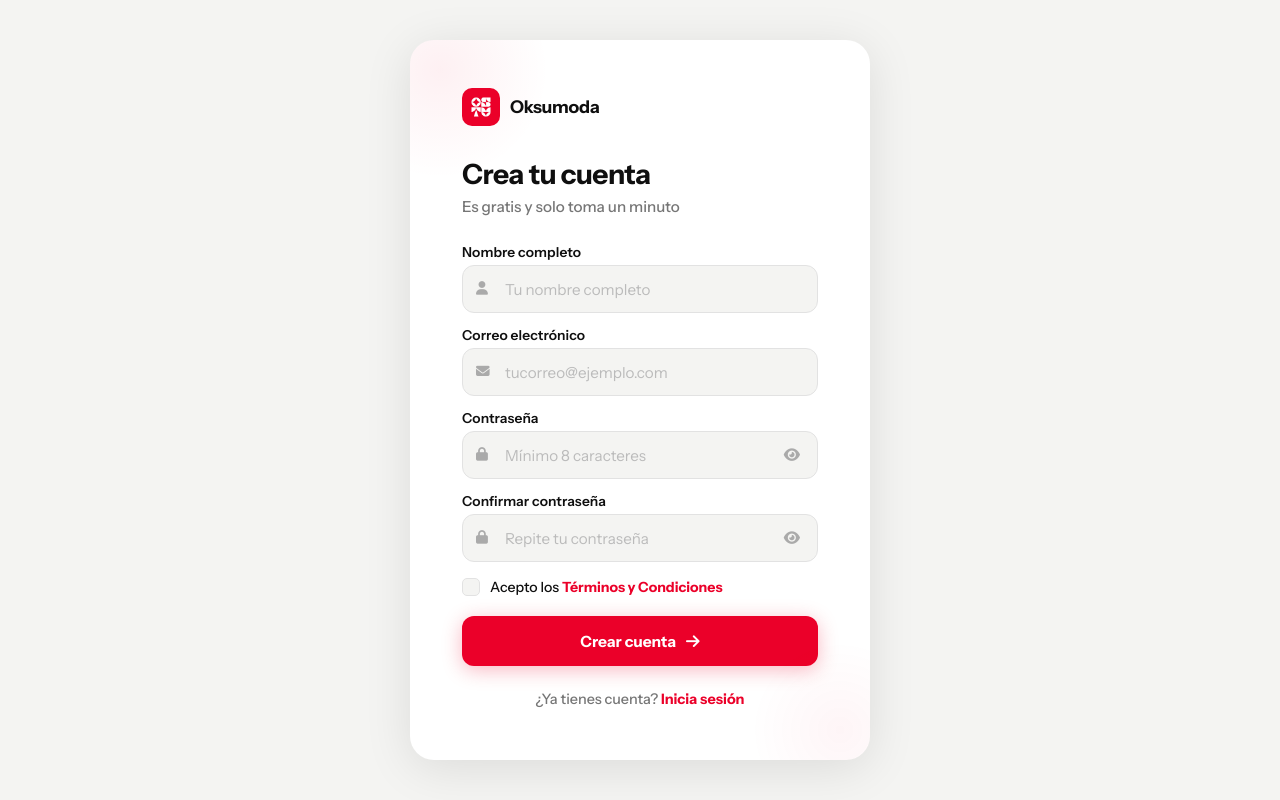
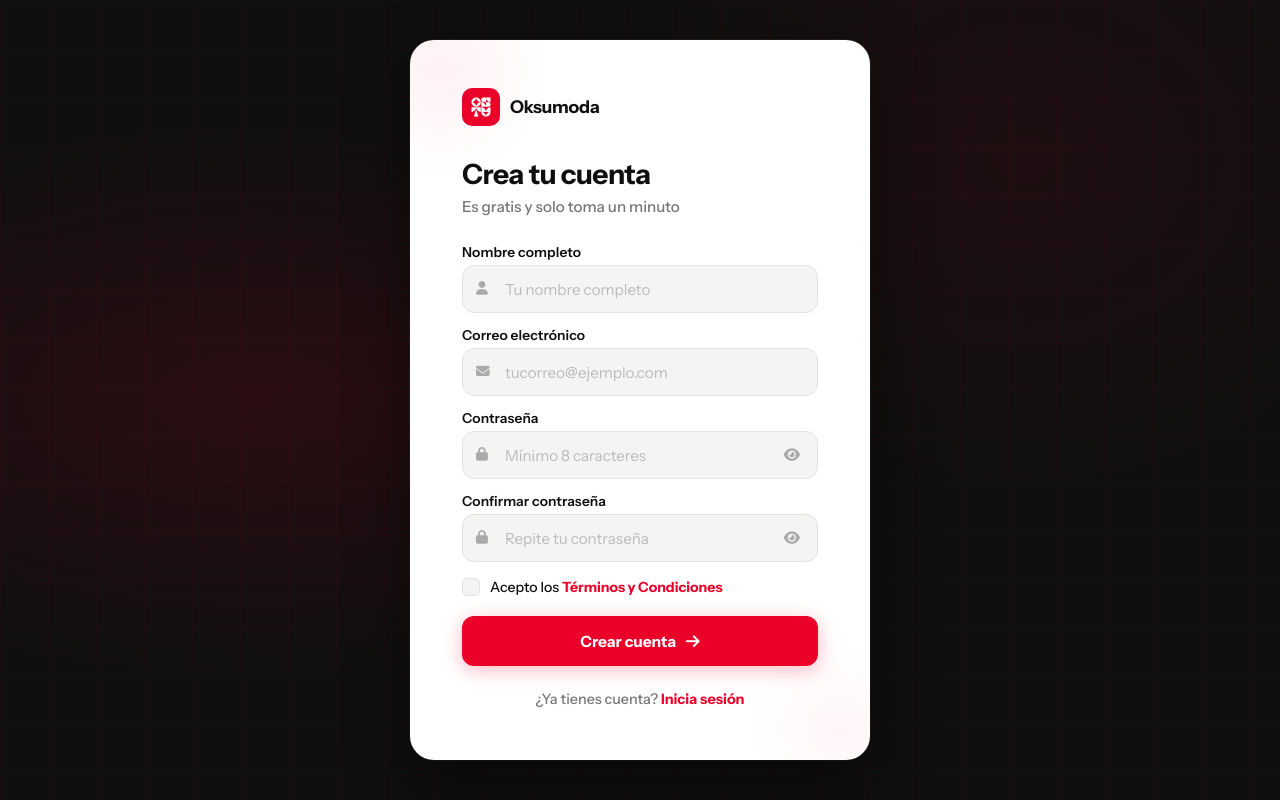
Before and after one commit to omega99-black/oksumoda_django, a Django app: page /registro/ in a window 1280 px wide. Run offline with Django 4.2, Linux system fonts and the light colour scheme.

Commit message:
Registro 2

```diff
--- a/static/css/registro.css
+++ b/static/css/registro.css
@@ -18,7 +18,13 @@ html, body { height: 100%; }
 
 body {
   font-family: 'Instrument Sans', sans-serif;
-  background: var(--gris-cl);
+  background-color: #0f0f0f;
+  background-image:
+    linear-gradient(rgba(235,0,41,0.04) 1px, transparent 1px),
+    linear-gradient(90deg, rgba(235,0,41,0.04) 1px, transparent 1px),
+    radial-gradient(ellipse 80% 60% at 20% 50%, rgba(235,0,41,0.12) 0%, transparent 60%),
+    radial-gradient(ellipse 60% 80% at 80% 20%, rgba(235,0,41,0.07) 0%, transparent 55%);
+  background-size: 48px 48px, 48px 48px, 100% 100%, 100% 100%;
   color: var(--negro);
   overflow-x: hidden;
 }
@@ -43,7 +49,7 @@ body {
   padding: 48px 52px 52px;
   background: var(--blanco);
   border-radius: 24px;
-  box-shadow: 0 8px 48px rgba(0,0,0,0.10);
+  box-shadow: 0 20px 64px rgba(0,0,0,0.45), 0 0 0 1px rgba(255,255,255,0.06);
   width: 100%;
   max-width: 460px;
   position: relative;
```
